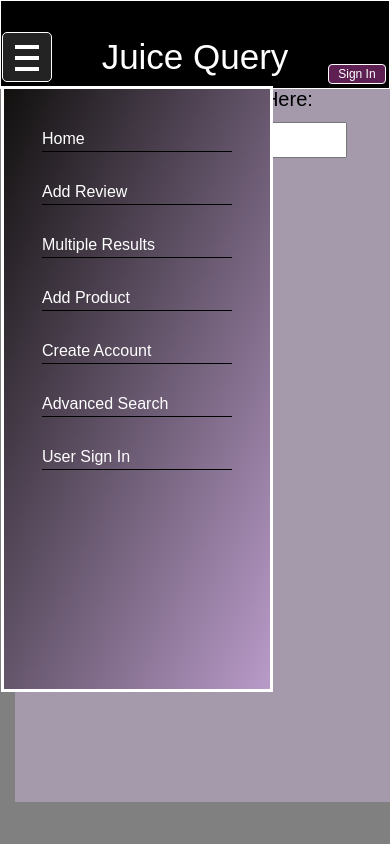
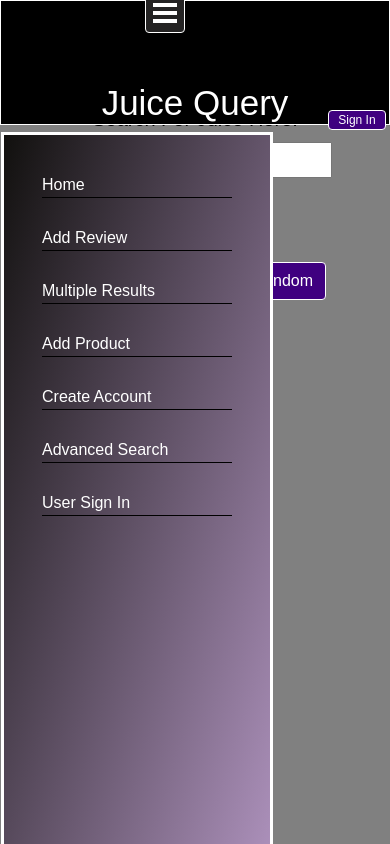
Before and after one commit to Legacy92/c318_vapereview, a React app in the folder client/: page / in a window 390 px wide. Both pictures are taken after a click on the button 27 px from the left and 57 px from the top of the page. Built offline with nearby package versions, Linux system fonts and the light colour scheme.

Commit message:
minimal styling on hamburger button tons of styling still needed

```diff
--- a/client/src/assets/css/app.css
+++ b/client/src/assets/css/app.css
@@ -9,13 +9,13 @@ a {
 }
 
 button, .btn, .btn-large {
-    background-color: #5e2053;
+    background-color: #3f0080;
     border: 1px solid white;
     color: white
 }
 
 .btn:hover {
-    background-color: #5e2053;
+    background-color: #3f0080;
 }
 
 .app {
@@ -36,16 +36,15 @@ button, .btn, .btn-large {
 /* ////////////////////////////////////////// header and hamburger nav section ///////////////////// */
 .menu-button {
     display: inline-block;
-    position: fixed;
-    left: 2px;
-    height: 50px;
-    width: 50px;
+    position: relative;
+    height: 40px;
+    width: 40px;
     border: 1px solid white;
-    padding: 10px;
     border-radius: 10%;
     cursor: pointer;
-    margin-top: 8%;
     background-color: #242323;
+    bottom: 8px;
+    right: 30px
 }
 
 .menu-button:hover {
@@ -62,12 +61,12 @@ button, .btn, .btn-large {
 .menu-button div:nth-child(2),
 .menu-button div:nth-child(3){
     border: 2px solid white;
-    margin: 2px 2px;
+    margin: 0px 1px;
 }
 
 .menu-button div:nth-child(2),
 .menu-button div:nth-child(3){
-    margin-top: 7px;
+    margin-top: 4px;
 }
 
 .header-container {
@@ -79,9 +78,9 @@ button, .btn, .btn-large {
     background: black;
     display: inline-block;
     width: 100%;
-    height: 10.5%;
     box-sizing: border-box;
     margin: 0;
+    padding: 18px, 0px;
 }
 
 .header-logo {
@@ -100,7 +99,7 @@ button, .btn, .btn-large {
     width: 15%;
     box-sizing: border-box;
     border: 1px solid white;
-    background-color: #5e2053;
+    background-color: #3f0080;
     display: inline-block;
     position: absolute;
     margin-top: 16.3%;
@@ -143,31 +142,10 @@ li {
 
 /*////////////////////////////////////// add review secdtion //////////////////////////////// */
 
-.add-review, form {
+.add-review {
     background: #a49aab;
     position: fixed;
     height: 85%;
     width: 100%;
     top: 10%;
 }
-
-/* /////////////////////////////////////// flavor modal //////////////////////////////////////// */
-
-.flavor-body {
-    border: 1px solid white;
-    background-color: #11100e;
-    color: white;
-    position: absolute;
-    height: 100%;
-    width: 100%;
-    margin-top: 22%
-}
-
-.dropdown {
-    position: relative;
-    margin: 15%;
-}
-
-.flavor-header {
-    margin-top: 10px;
-}
--- a/client/src/components/hamburger-menu.js
+++ b/client/src/components/hamburger-menu.js
@@ -44,7 +44,7 @@ class HamburgerMenu extends Component {
 
         if (show) {
             return (
-                <div className="hamburger-container">
+                <nav className="hamburger-container">
                     {button}
                     <div className="nav-container ">
                         <ul className = "nav-links">
@@ -71,7 +71,7 @@ class HamburgerMenu extends Component {
                             </li>
                         </ul>
                     </div>
-                </div>
+                </nav>
             );
         }
 
--- a/client/src/components/nav.js
+++ b/client/src/components/nav.js
@@ -5,7 +5,7 @@ import HamburgerMenu from './hamburger-menu';
 class Header extends Component {
     render() {
         return (
-            <div className = "header-container">
+            <div className = "header-container col-xs-12 col-m-12 col-l-12">
                 <HamburgerMenu/>
                 <h3 className = "header-logo">Juice Query</h3>
                 <button id = "header-sign-in" className = "btn btn-success">Sign In</button>
```
